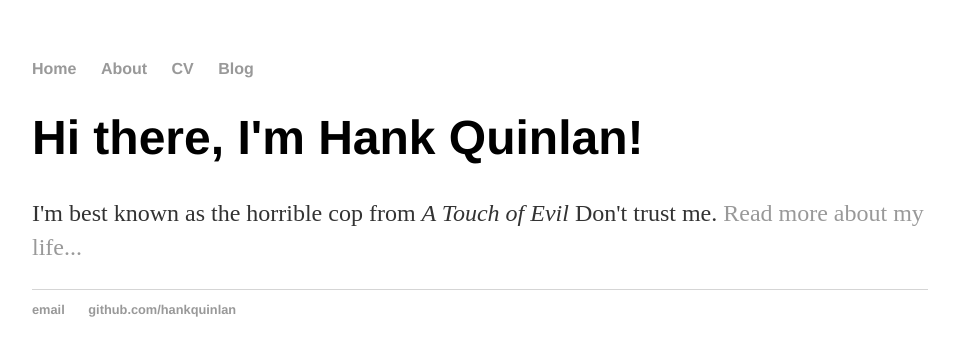
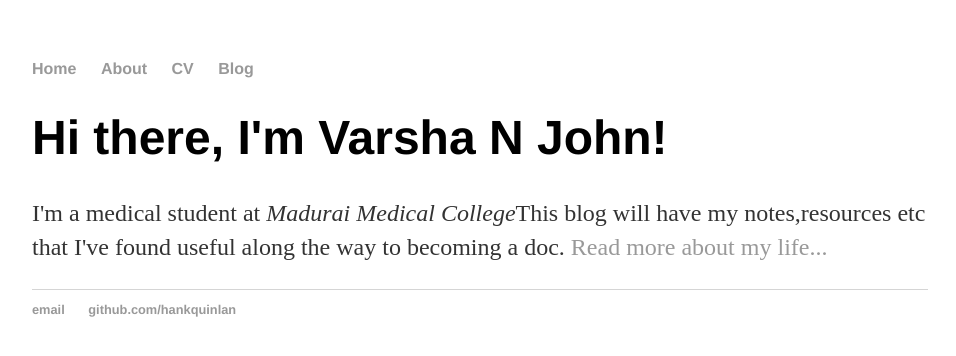
Before and after one commit to varshanjohn/varshanjohn.github.io, a Jekyll site: the page built from index.html, in a window 1280 px wide. Shown: the top 356 px of the page, without its empty margins (160-1116 px from the left). Built offline with Jekyll 4.4.1, drawn with Linux system fonts in a browser that asks for light colours.

```diff
--- a/index.html
+++ b/index.html
@@ -3,6 +3,6 @@ layout: default
 title: Hank Quinlan, Horrible Cop
 ---
 <div class="blurb">
-	<h1>Hi there, I'm Hank Quinlan!</h1>
-	<p>I'm best known as the horrible cop from <em>A Touch of Evil</em> Don't trust me. <a href="/about">Read more about my life...</a></p>
+	<h1>Hi there, I'm Varsha N John!</h1>
+	<p>I'm a medical student at  <em>Madurai Medical College</em>This blog will have my notes,resources etc that I've found useful along the way to becoming a doc. <a href="/about">Read more about my life...</a></p>
 </div><!-- /.blurb -->
```
Also changed, not shown: _posts/2020-08-03-My New Site Launched.md (renamed from _posts/2014-04-30-My New Site Launched.md, +2 -2 lines), cv/index.html (added, +8 -0 lines), about/index.html (added).
